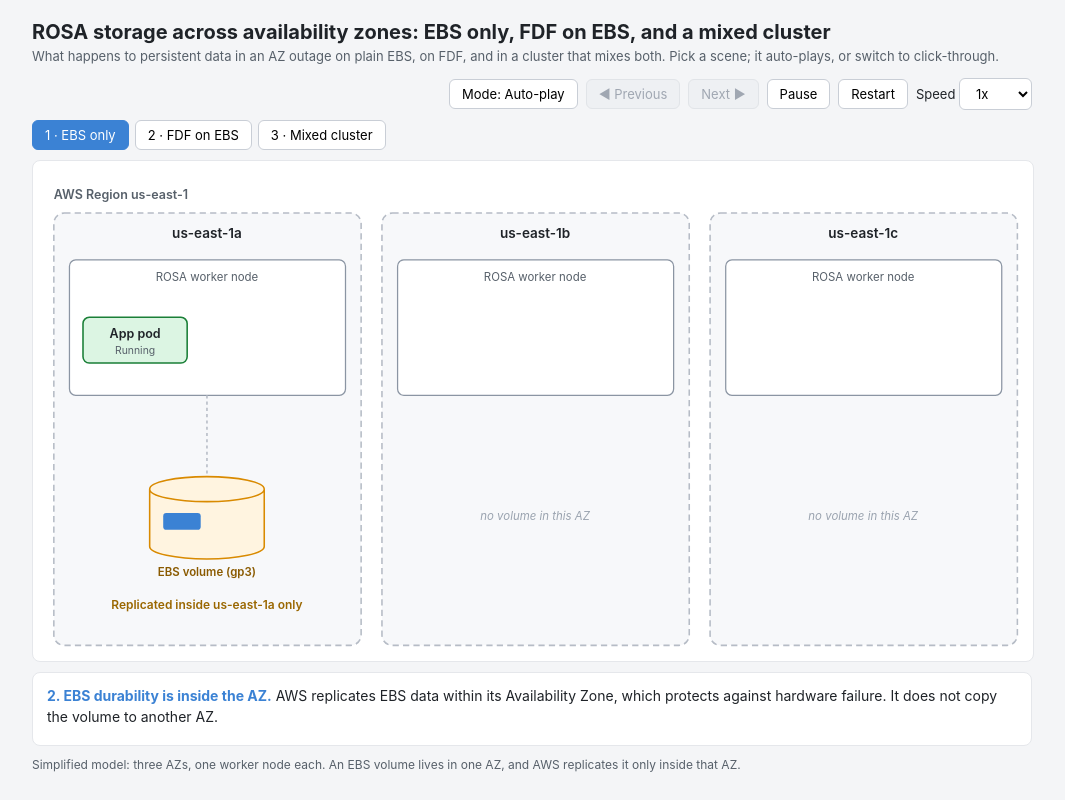
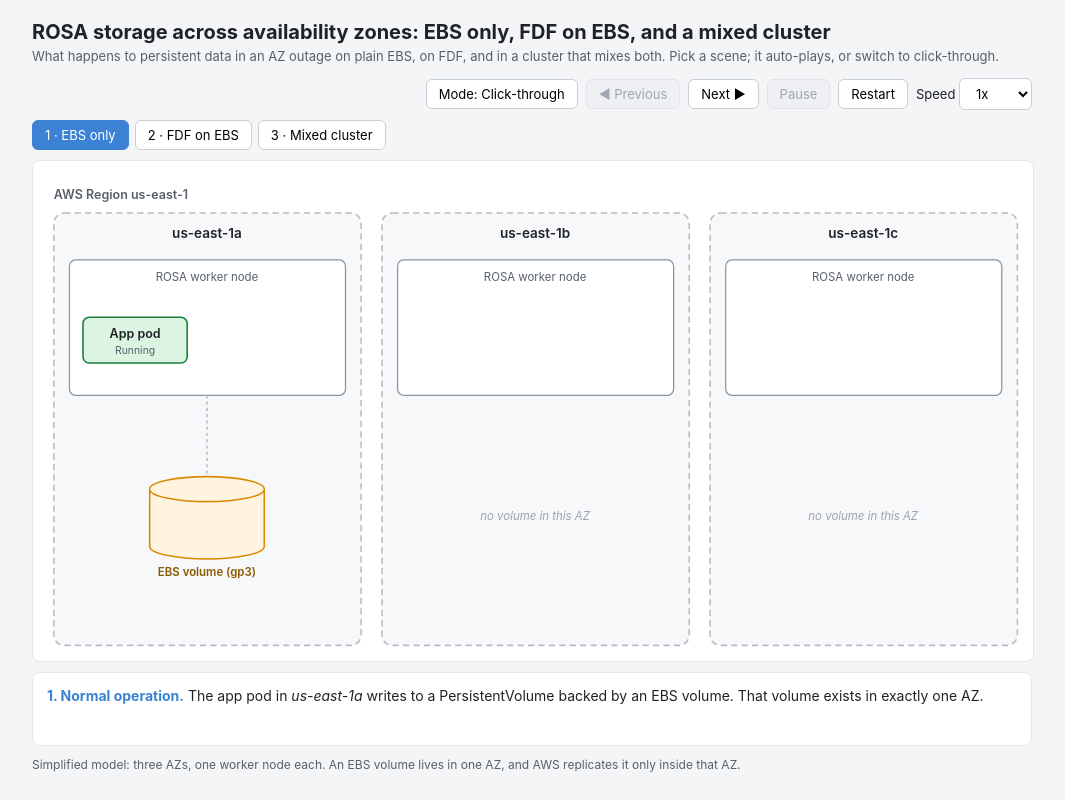
Before and after one commit to AliAttar3/rosa-fdf-animations, a plain HTML site: page index.html in a window 1280 px wide. Shown: the whole page, without its empty margins (108-1173 px from the left). Drawn offline with Linux system fonts and the light colour scheme.

Commit message:
Default to click-through mode

```diff
--- a/index.html
+++ b/index.html
@@ -84,10 +84,10 @@
   <div class="sub">What happens to persistent data in an AZ outage on plain EBS, on FDF, and in a cluster that mixes both. Pick a scene; it auto-plays, or switch to click-through.</div>
   <div class="bar">
     <span class="spacer"></span>
-    <button id="md">Mode: Auto-play</button>
+    <button id="md">Mode: Click-through</button>
     <button id="pv" disabled>&#9664; Previous</button>
     <button id="nx" disabled>Next &#9654;</button>
-    <button id="pp">Pause</button>
+    <button id="pp" disabled>Pause</button>
     <button id="rs">Restart</button>
     <label style="font-size:13px">Speed
       <select id="sp"><option value="0.5">0.5x</option><option value="1" selected>1x</option><option value="2">2x</option></select>
@@ -132,7 +132,7 @@ function say(html) { cap.innerHTML = html; }
 // Pause between steps: timed in auto mode, waits for "Next" in click-through mode.
 // "Previous" re-runs the scene, fast-forwarding (skipping = true) past the first
 // `skipLeft` pauses with no animation, then plays normally up to the target pause.
-let stepMode = false, release = null;
+let stepMode = true, release = null;   // click-through is the default mode
 let ffwd = false;   // Next pressed mid-step: finish the current step instantly
 let skipping = false, skipLeft = 0;
 let idx = 0;   // pauses reached so far in this run
```
Also changed, not shown: scene1-ebs-only.html (+3 -3 lines), scene2-fdf-on-ebs.html (+3 -3 lines), scene3-mixed-cluster.html (+3 -3 lines).
